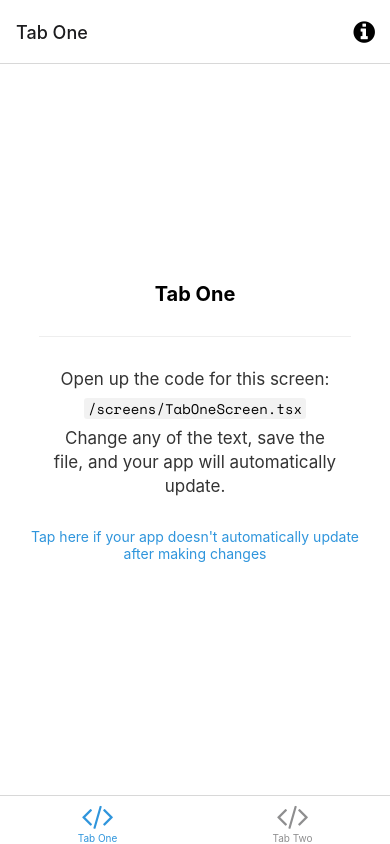
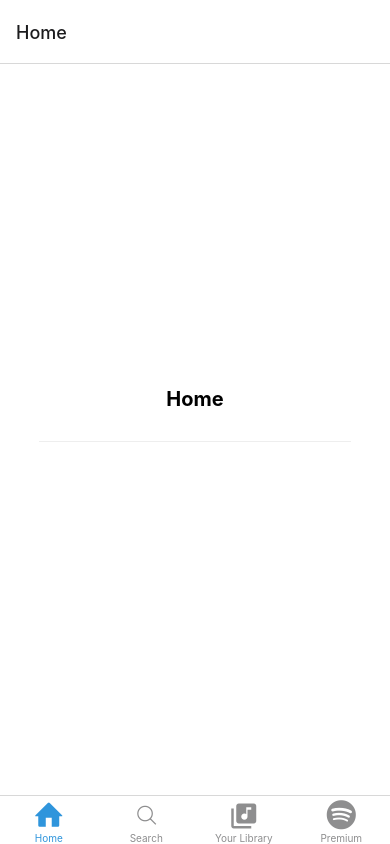
Before and after one commit to JewelSama/Spotify, a React Native app: screen /Home in a window 390 px wide. Built offline with nearby package versions, Linux system fonts and the light colour scheme; what expo-linking would draw is missing.

Commit message:
create home bottomtabnav

```diff
--- a/navigation/index.tsx
+++ b/navigation/index.tsx
@@ -3,7 +3,7 @@
  * https://reactnavigation.org/docs/getting-started
  *
  */
-import { FontAwesome } from '@expo/vector-icons';
+import { FontAwesome, Entypo, EvilIcons, FontAwesome5, MaterialIcons } from '@expo/vector-icons';
 import { createBottomTabNavigator } from '@react-navigation/bottom-tabs';
 import { NavigationContainer, DefaultTheme, DarkTheme } from '@react-navigation/native';
 import { createNativeStackNavigator } from '@react-navigation/native-stack';
@@ -14,7 +14,7 @@ import Colors from '../constants/Colors';
 import useColorScheme from '../hooks/useColorScheme';
 import ModalScreen from '../screens/ModalScreen';
 import NotFoundScreen from '../screens/NotFoundScreen';
-import TabOneScreen from '../screens/TabOneScreen';
+import HomeScreen from '../screens/HomeScreen';
 import TabTwoScreen from '../screens/TabTwoScreen';
 import { RootStackParamList, RootTabParamList, RootTabScreenProps } from '../types';
 import LinkingConfiguration from './LinkingConfiguration';
@@ -58,38 +58,63 @@ function BottomTabNavigator() {
 
   return (
     <BottomTab.Navigator
-      initialRouteName="TabOne"
+      initialRouteName="Home"
       screenOptions={{
         tabBarActiveTintColor: Colors[colorScheme].tint,
       }}>
-      <BottomTab.Screen
-        name="TabOne"
-        component={TabOneScreen}
+      {/* <BottomTab.Screen
+        name="Home"
+        component={HomeScreen}
         options={({ navigation }: RootTabScreenProps<'TabOne'>) => ({
           title: 'Tab One',
           tabBarIcon: ({ color }) => <TabBarIcon name="code" color={color} />,
-          headerRight: () => (
-            <Pressable
-              onPress={() => navigation.navigate('Modal')}
-              style={({ pressed }) => ({
-                opacity: pressed ? 0.5 : 1,
-              })}>
-              <FontAwesome
-                name="info-circle"
-                size={25}
-                color={Colors[colorScheme].text}
-                style={{ marginRight: 15 }}
-              />
-            </Pressable>
-          ),
+          // headerRight: () => (
+          //   <Pressable
+          //     onPress={() => navigation.navigate('Modal')}
+          //     style={({ pressed }) => ({
+          //       opacity: pressed ? 0.5 : 1,
+          //     })}>
+          //     <FontAwesome
+          //       name="info-circle"
+          //       size={25}
+          //       color={Colors[colorScheme].text}
+          //       style={{ marginRight: 15 }}
+          //     />
+          //   </Pressable>
+          // ),
         })}
+      /> */}
+
+
+
+      <BottomTab.Screen
+        name="Home"
+        component={HomeScreen}
+        options={{
+          title: 'Home',
+          tabBarIcon: ({ color }) => <Entypo name="home" size={30} style={{marginBottom: -3}} color={color} />,
+        }}
+      />
+
+      <BottomTab.Screen
+        name="Search"
+        component={TabTwoScreen}
+        options={{
+          tabBarIcon: ({ color }) => <EvilIcons name="search" size={30} style={{marginBottom: -3}} color={color} />,
+        }}
       />
       <BottomTab.Screen
-        name="TabTwo"
+        name="Your Library"
         component={TabTwoScreen}
         options={{
-          title: 'Tab Two',
-          tabBarIcon: ({ color }) => <TabBarIcon name="code" color={color} />,
+          tabBarIcon: ({ color }) => <MaterialIcons name="library-music" size={30} style={{marginBottom: -3}} color={color} />,
+        }}
+      />
+      <BottomTab.Screen
+        name="Premium"
+        component={TabTwoScreen}
+        options={{
+          tabBarIcon: ({ color }) => <FontAwesome5 name="spotify" size={30} style={{marginBottom: -3}} color={color} />,
         }}
       />
     </BottomTab.Navigator>
--- a/package.json
+++ b/package.json
@@ -20,6 +20,7 @@
     "@react-navigation/native-stack": "^6.1.0",
     "expo": "~45.0.0",
     "expo-asset": "~8.5.0",
+    "expo-cli": "^5.4.6",
     "expo-constants": "~13.1.1",
     "expo-font": "~10.1.0",
     "expo-linking": "~3.1.0",
@@ -27,6 +28,7 @@
     "expo-status-bar": "~1.3.0",
     "expo-system-ui": "~1.2.0",
     "expo-web-browser": "~10.2.0",
+    "global": "^4.4.0",
     "react": "17.0.2",
     "react-dom": "17.0.2",
     "react-native": "0.68.2",
--- a/screens/TabOneScreen.tsx
+++ b/screens/HomeScreen.tsx
@@ -1,15 +1,15 @@
 import { StyleSheet } from 'react-native';
 
 import EditScreenInfo from '../components/EditScreenInfo';
+
 import { Text, View } from '../components/Themed';
 import { RootTabScreenProps } from '../types';
 
-export default function TabOneScreen({ navigation }: RootTabScreenProps<'TabOne'>) {
+export default function HomeScreen({ navigation }: RootTabScreenProps<'HomeScreen'>) {
   return (
     <View style={styles.container}>
-      <Text style={styles.title}>Tab One</Text>
+      <Text style={styles.title}>Home</Text>
       <View style={styles.separator} lightColor="#eee" darkColor="rgba(255,255,255,0.1)" />
-      <EditScreenInfo path="/screens/TabOneScreen.tsx" />
     </View>
   );
 }
```
Also changed, not shown: 1 other file (tests, documents, lock files or other folders).
